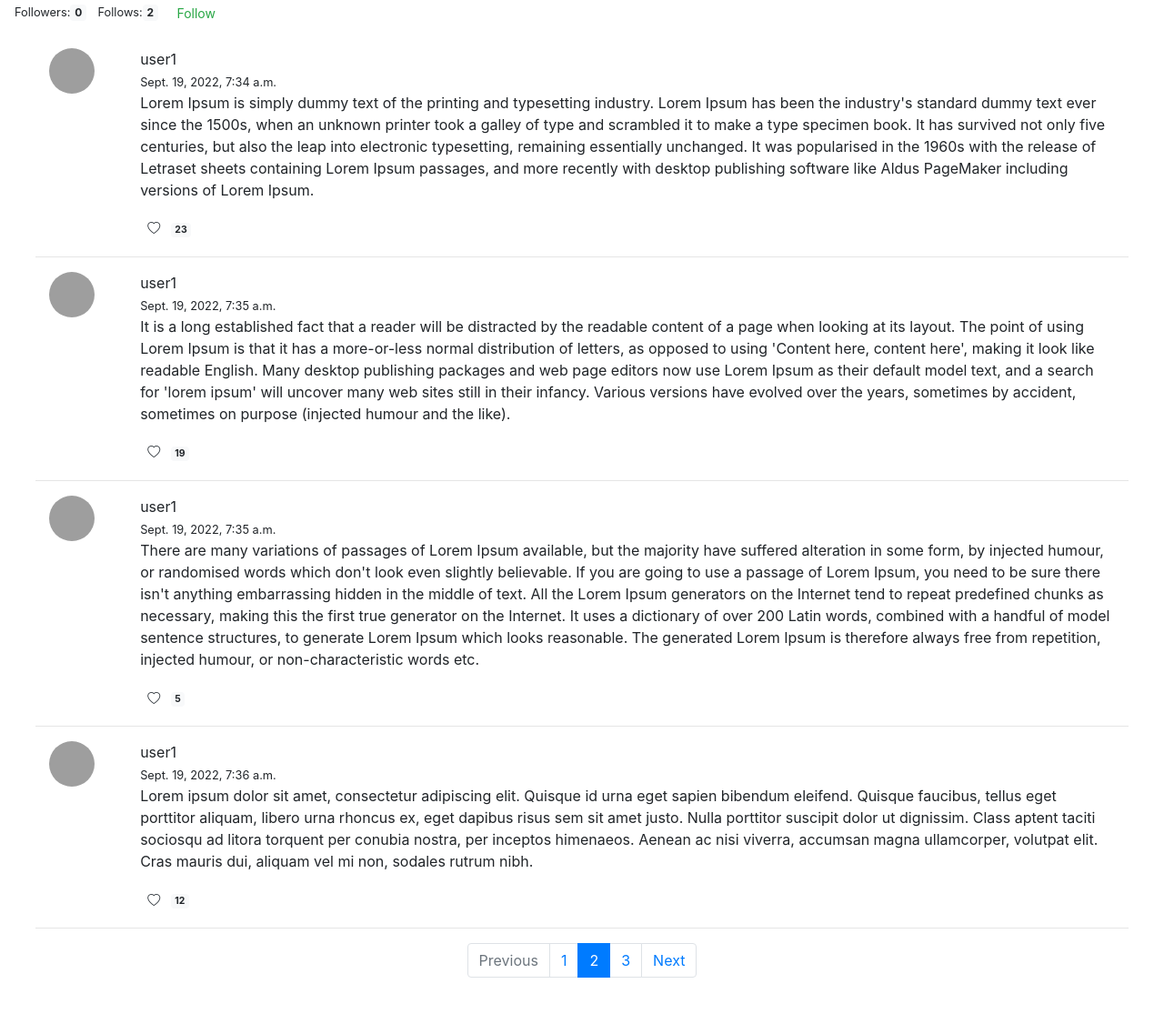
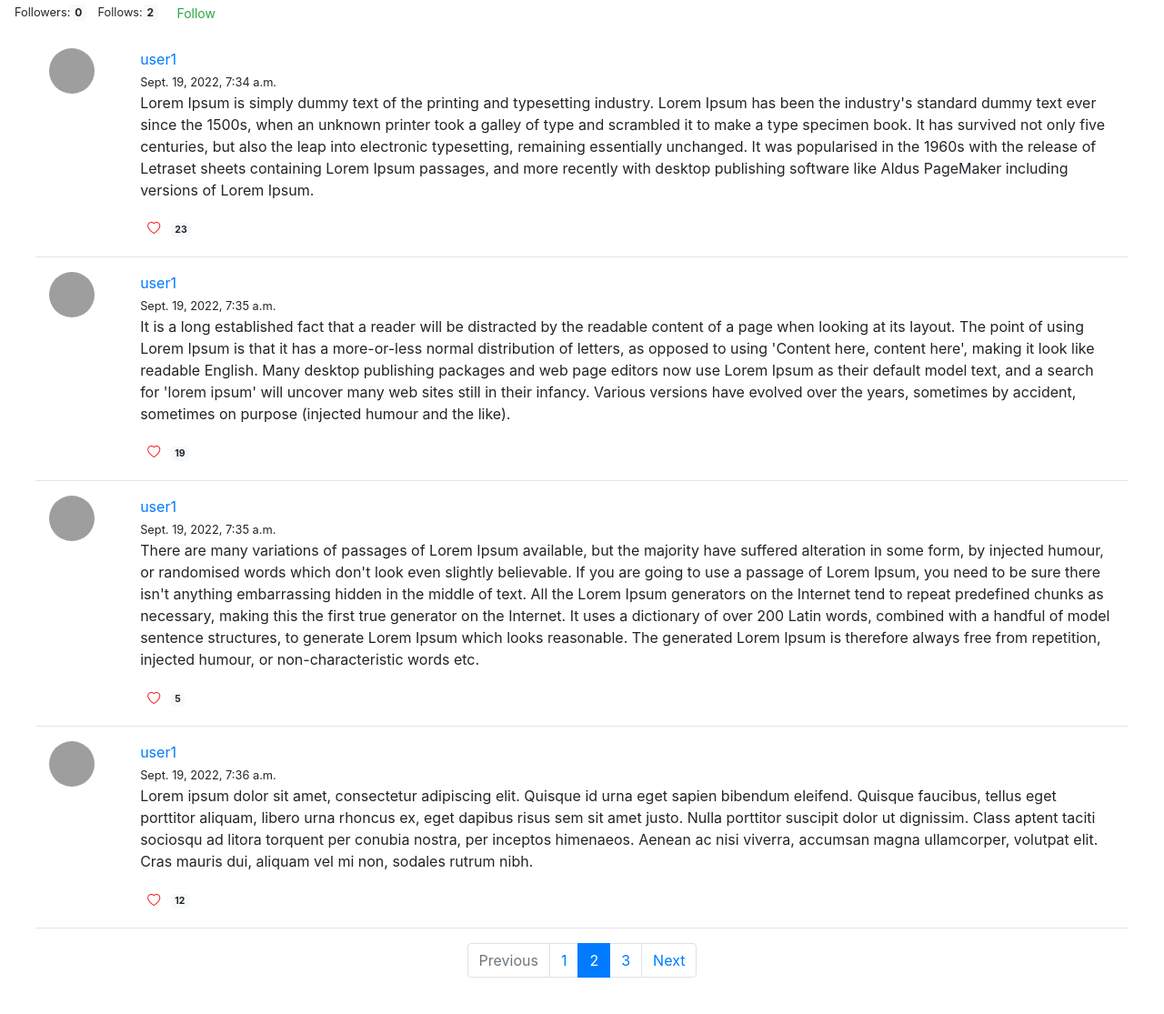
Before and after one commit to urivinter/network, a Django app: a page that uses network/templates/network/profile.html in a window 1280 px wide. Shown: the part 58-1173 px from the top of the page at 91% size. Run offline with Django 3.2, Linux system fonts and the light colour scheme; a user stored in the database is signed in; data comes from the database, SQL or seed files in the repository; both versions use the stored data as it was after the commit; some libraries are stand-ins or nearby versions; grey boxes are pictures that could not be loaded.

Commit message:
links to profile pages

```diff
--- a/network/static/network/main.js
+++ b/network/static/network/main.js
@@ -78,6 +78,35 @@ document.addEventListener('DOMContentLoaded', () => {
 
     }
 
+    const makePost = function(post_id, poster, timestamp, content, likes, img) {
+        const post = document.createElement("div");
+        post.classList.add("container-fluid");
+        post.setAttribute("id", "outer-container")
+        post.innerHTML = `<div class="row">
+                            <div class="col-md-1 col-sm-2">
+                                <a href="/profile/${poster}">
+                                    <img src="${img}" alt="profile pic" class="rounded-circle">
+                                </a>
+                            </div>
+                            <div class="col-md-11 col-sm-10">
+                                <a href="/profile/${poster}">
+                                    <div id="${poster}">${poster}</div>
+                                </a>
+                                <span class="timesamp"><small>${timestamp}</small></span>
+                                <p class="content">${content}</p>
+                                <div id="post-footer">
+                                    <span>
+                                        <button class="btn btn-outline btn-sm like" id="${post_id}" style="border-style: none;">
+                                            <i class="bi bi-heart"></i><span class="badge badge-light ml-2 likes-count">${likes}</span>
+                                        </button>
+                                    </span>
+                                </div>
+                            </div>
+                        </div>
+                        <hr>`
+        return post
+    }
+
 
     const like = function(post_id, badge) {
         fetch('/', {
@@ -95,28 +124,4 @@ document.addEventListener('DOMContentLoaded', () => {
             console.log(err)
         })
     }
-
-    const makePost = function(post_id, poster, timestamp, content, likes, img) {
-        const post = document.createElement("div");
-        post.classList.add("container-fluid");
-        post.setAttribute("id", "outer-container")
-        post.innerHTML = `<div class="row">
-                            <div class="col-md-1 col-sm-2">
-                                <img src="${img}" alt="profile pic" class="rounded-circle">
-                            </div>
-                            <div class="col-md-11 col-sm-10">
-                                <div id="${poster}">${poster}</div>
-                                <span class="timesamp"><small>${timestamp}</small></span>
-                                <p class="content">${content}</p>
-                                <div id="post-footer">
-                                    <span>
-                                        <button class="btn btn-outline-dark btn-sm like" id="${post_id}" style="border-style: none;"><i class="bi bi-heart"></i><span class="badge badge-light ml-2 likes-count">${likes}</span></button>
-                                    </span>
-                                </div>
-                            </div>
-                        </div>
-                        <hr>`
-        return post
-    }
-
 })
--- a/network/static/network/styles.css
+++ b/network/static/network/styles.css
@@ -27,3 +27,7 @@
 .btn {
     border-style: none;
 }
+
+.bi-heart {
+    color: red;
+}
--- a/network/templates/network/profile.html
+++ b/network/templates/network/profile.html
@@ -20,24 +20,28 @@
         <div class="container-fluid" id="outer-container">
             <div class="row">
                 <div class="col-md-1 col-sm-2">
-                    <img src={{ post.poster.pic_src }} alt="profile image" class="rounded-circle">
+                    <a href="/profile/{{post.poster.username}}">
+                        <img src={{ post.poster.pic_src }} alt="profile image" class="rounded-circle">
+                    </a>
                 </div>
                 <div class="col-md-11 col-sm-10">
-                    <div id="{{post.poster.username}}">{{post.poster.username}}</div>
+                    <a href=/profile/{{post.poster.username}}">
+                        <div id="{{post.poster.username}}">{{post.poster.username}}</div>
+                    </a>
                     <span class="timestamp"><small>{{ post.timestamp }}</small></span>
                     <p class="content">{{ post.content }}</p>
                     <div id="post-footer">
                         <span>
                             {% if user != usr %}
 
-                                <button class="btn btn-outline-dark btn-sm like" id="{{post.id}}" style="border-style: none;">
+                                <button class="btn btn-outline btn-sm like" id="{{post.id}}" style="border-style: none;">
                                     <i class="bi bi-heart"></i>
                                     <span class="badge badge-light ml-2 likes-count">{{ like }}</span>
                                 </button>
 
                             {% else %}
 
-                                <button class="btn btn-outline-dark btn-sm edit">
+                                <button class="btn btn-outline btn-sm edit">
                                     <i class="bi bi-pencil"></i>
                                 </button>
 
--- a/network/urls.py
+++ b/network/urls.py
@@ -8,6 +8,5 @@ urlpatterns = [
     path("login", views.login_view, name="login"),
     path("logout", views.logout_view, name="logout"),
     path("register", views.register, name="register"),
-    # API routs
     path("profile/<str:username>", views.profile, name="profile")
 ]
```
Also changed, not shown: network/templates/network/index.html (+8 -4 lines), db.sqlite3.
